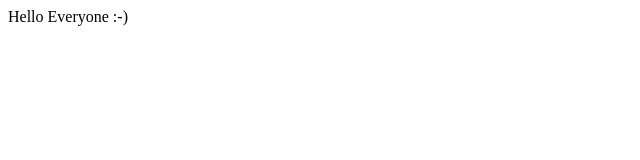
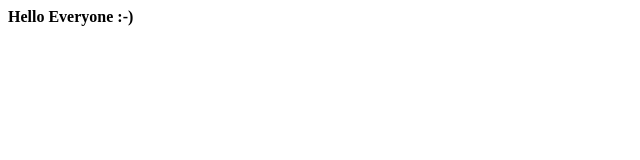
Before and after one commit to Ed-ward/exadel, a plain HTML site: page task3/4-dockerhub/hello/www/index.html in a window 1280 px wide. Shown: the full height of the page, 0-640 px from the left. Drawn offline with Linux system fonts and the light colour scheme.

Commit message:
edit index.html for test

```diff
--- a/task3/4-dockerhub/hello/www/index.html
+++ b/task3/4-dockerhub/hello/www/index.html
@@ -7,7 +7,7 @@
 </head>
 
 <body>
-  <div>Hello Everyone :-)</div>
+  <div><b>Hello Everyone :-)</b></div>
 </body>
 
 </html>
```
